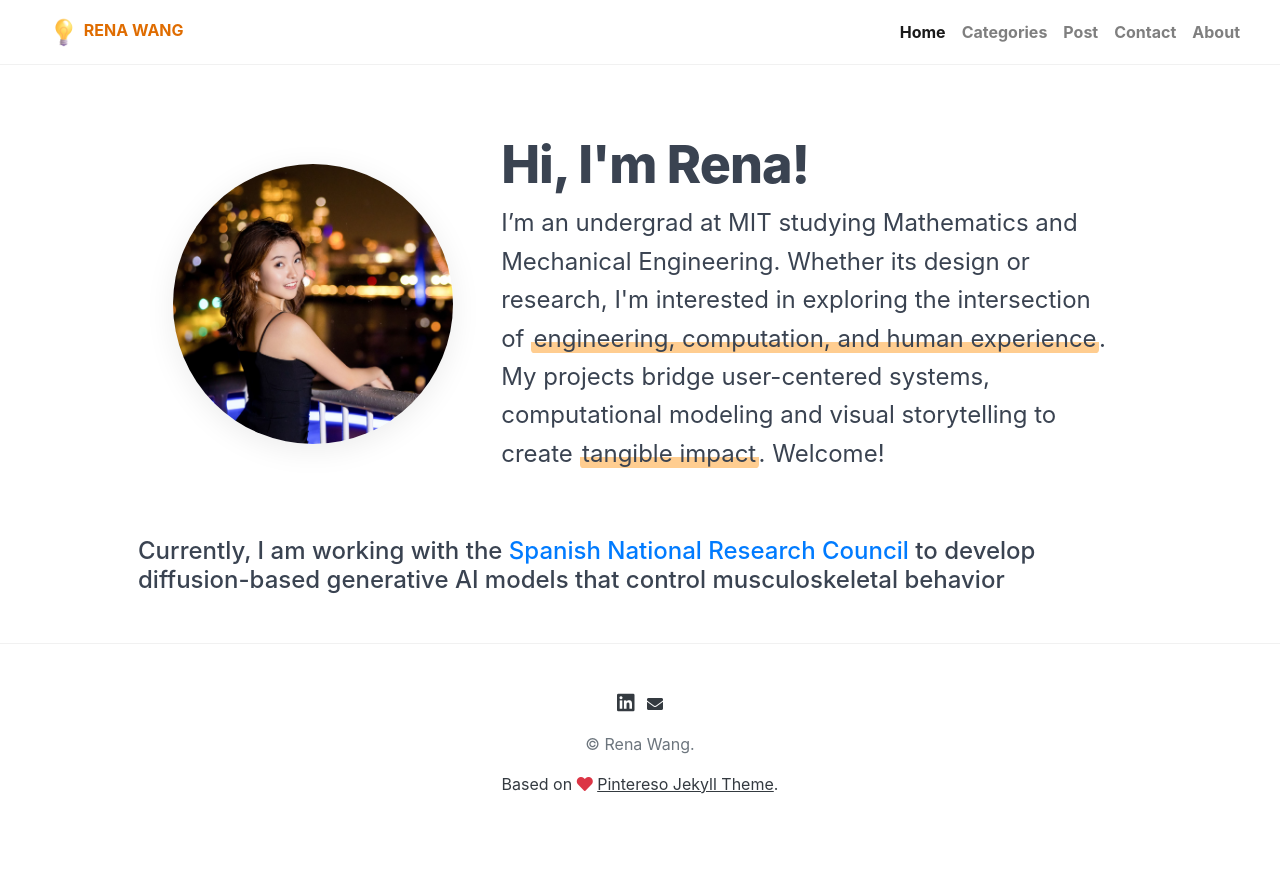
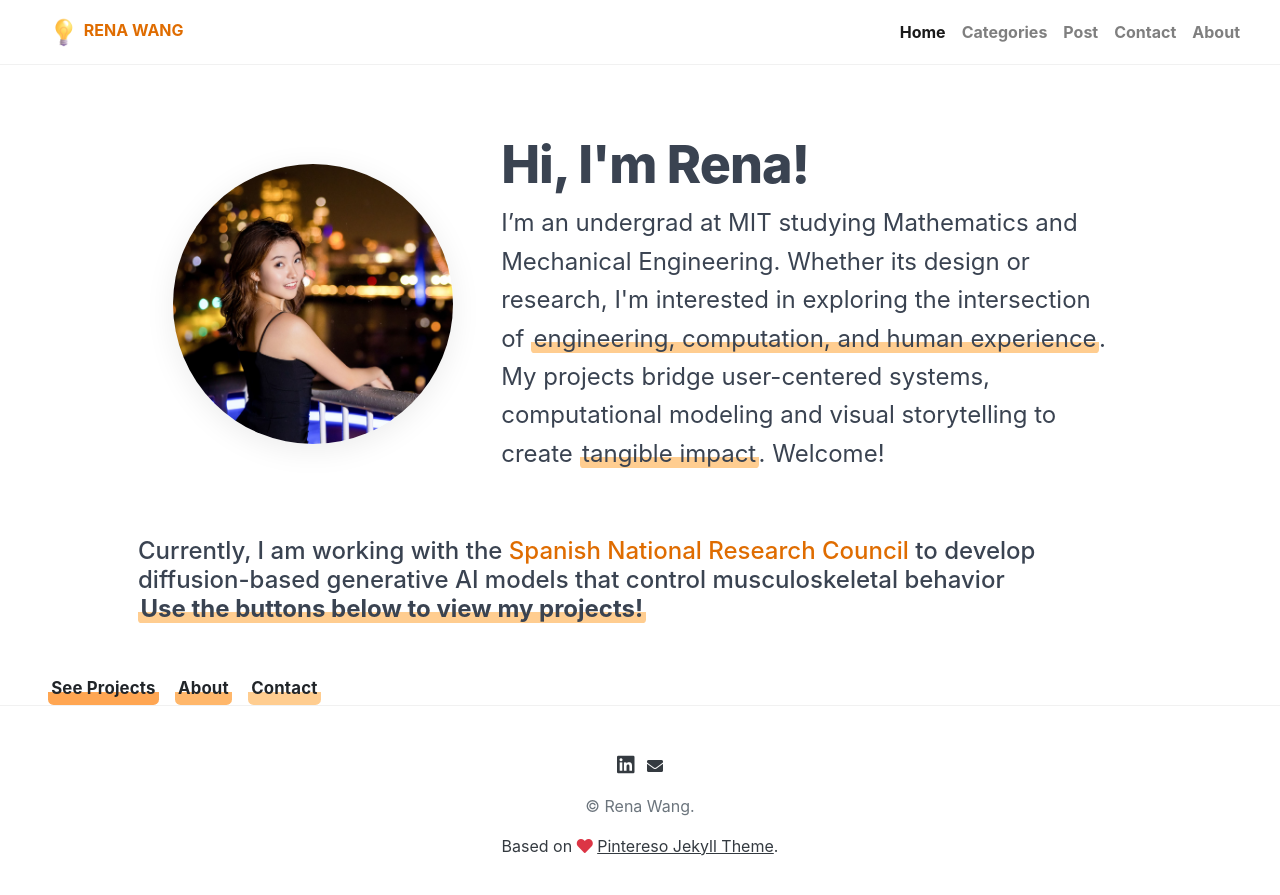
Before and after one commit to renaww/renaww.github.io, a Jekyll site: the page built from index.html, in a window 1280 px wide and 922 px high. Shown: the top 895 px of the window. Built offline with Jekyll 4.4.1, drawn with Linux system fonts in a browser that asks for light colours; nearby versions of some CDN libraries; library files that are not in the unit come from our copies; the list of posts is cut into pages by our own code.

Commit message:
homepage styling

```diff
--- a/assets/css/sections.css
+++ b/assets/css/sections.css
@@ -1,7 +1,14 @@
 :root{
   --text:#3a4351;          /* charcoal */
   --muted:#6b778c;         /* optional secondary text */
-  --highlight:#ffcd90;     /* soft blue highlight */
+  --highlight:#ffcd90;
+  --brand-700: #df6c00;
+  --brand-600:#FF7B00;
+  --brand-500:#FF8D21;
+  --brand-400:#FFA652;
+  --brand-300:#FFB76B;
+  --brand-200:#FFCD90;
+  --brand-50: #FFF4DF;
 }
 
 main{ padding-inline: clamp(1rem, 4vw, 3rem); }
@@ -50,6 +57,10 @@ main{ padding-inline: clamp(1rem, 4vw, 3rem); }
     font-weight: 500;
 }
 
+.intro-text a{
+    color: var(--brand-700);
+}
+
 /* “marker” style highlight*/
 .intro .highlight{
   background: linear-gradient(transparent 62%, var(--highlight) 62%);
@@ -68,3 +79,58 @@ main{ padding-inline: clamp(1rem, 4vw, 3rem); }
     margin-inline: auto;
   }
 }
+
+/* Row layout */
+.cta-row{
+  display:flex;
+  gap: clamp(.5rem, 2vw, 1rem);
+  flex-wrap: wrap;                 /* wraps on small screens */
+  align-items:center;
+  margin-top: 1.1rem;
+}
+
+/* “Text button” base: looks like text with a soft marker underline */
+.cta{
+  position:relative;
+  display:inline-block;
+  font-weight: 700;
+  font-size: clamp(.98rem, 1.6vw, 1.05rem);
+  letter-spacing: .01em;
+  color: var(--ink);
+  text-decoration:none;
+  padding: .25rem .2rem;          /* breathing room around the marker */
+  border-radius: .35rem;           /* for nicer selection/focus shape */
+
+  /* marker underline (sits behind text) */
+  background-image: linear-gradient(transparent 62%, var(--brand-200) 62%);
+  background-repeat: no-repeat;
+  background-size: 100% 100%;
+  transition: background-color .2s ease, transform .06s ease, background-image .2s ease;
+  box-decoration-break: clone;     /* keep highlight across wraps */
+}
+
+/* Variants use adjacent tones to feel cohesive */
+.cta-primary   { background-image: linear-gradient(transparent 62%, var(--brand-400) 62%); }
+.cta-secondary { background-image: linear-gradient(transparent 62%, var(--brand-300) 62%); }
+.cta-tertiary  { background-image: linear-gradient(transparent 62%, var(--brand-200) 62%); }
+
+/* Hover / active states */
+.cta:hover{
+  transform: translateY(-1px);
+  background-image: linear-gradient(transparent 62%, var(--brand-500) 62%);
+}
+.cta:active{ transform: translateY(0); }
+
+/* Accessible focus ring */
+.cta:focus-visible{
+  outline: none;
+  box-shadow: 0 0 0 3px var(--brand-50), 0 0 0 6px var(--brand-400);
+  border-radius: .4rem;
+}
+
+/* Mobile stacking under intro text */
+@media (max-width: 720px){
+  .cta-row{
+    justify-content: center;      /* center the row when stacked under the image */
+  }
+}
--- a/index.html
+++ b/index.html
@@ -17,5 +17,11 @@ description: "Here's a collection of my projects!"
     <div class="intro-text">
         <h6>Currently, I am working with the <a href="https://www.csic.es/en/csic">Spanish National Research Council</a> to develop diffusion-based
         generative AI models that control musculoskeletal behavior</h6>
+        <h6 style="font-weight: bold;"><span class="highlight">Use the buttons below to view my projects!</span></h6>
     </div>
 </section>
+<div class="cta-row">
+  <a class="cta cta-primary" href="#projects">See Projects</a>
+  <a class="cta cta-secondary" href="#about">About</a>
+  <a class="cta cta-tertiary" href="#contact">Contact</a>
+</div>
```
